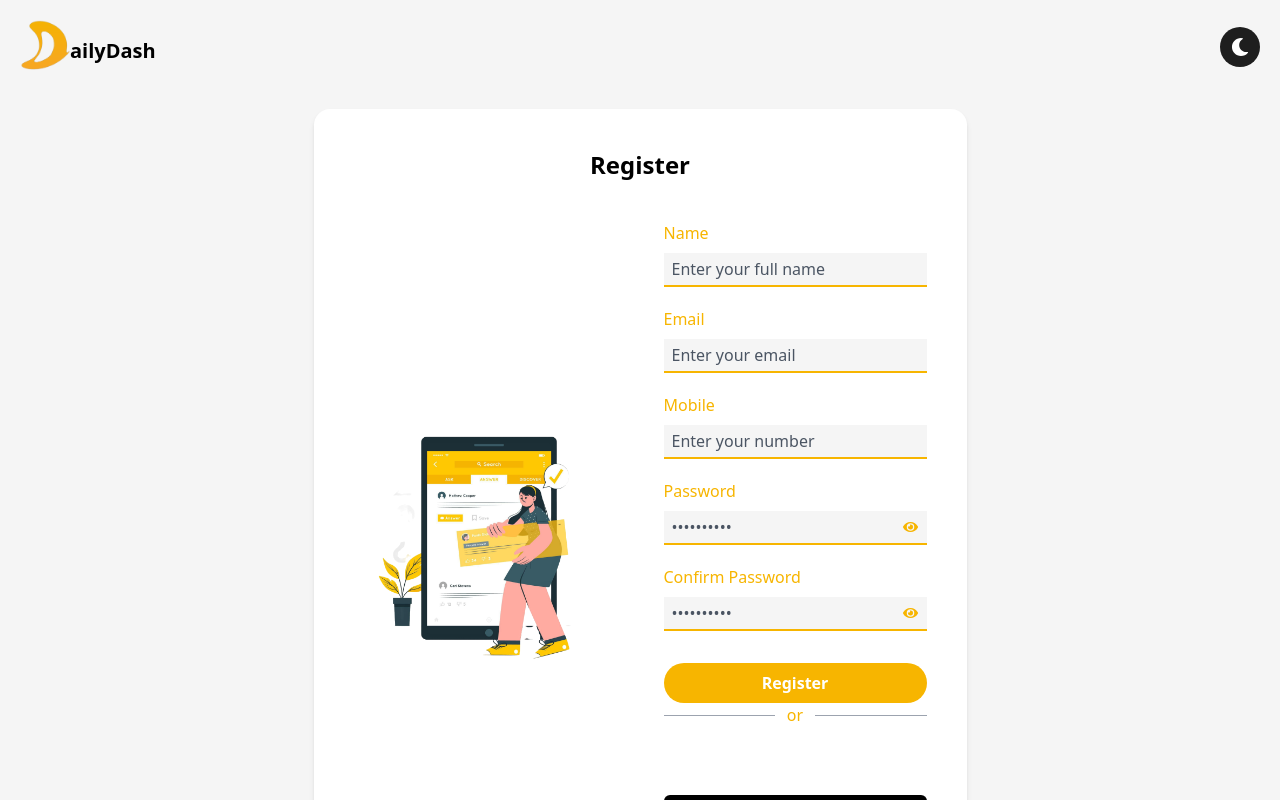
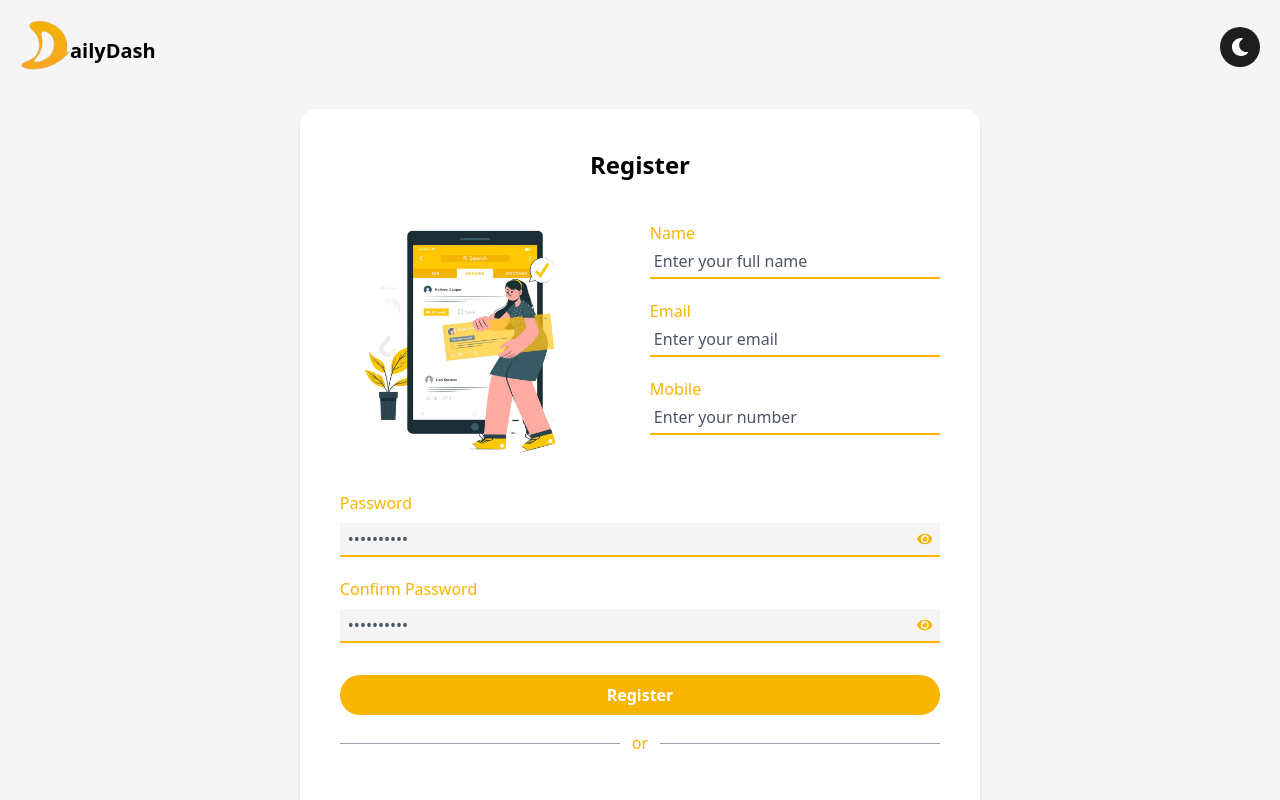
Before and after one commit to Jas1rk/DailyDash, a React (Vite) app in the folder Frontend/: page /signup in a window 1280 px wide. Shown: the top 800 px of the page. Built offline with nearby package versions, Linux system fonts and the light colour scheme; no server answers.

Commit message:
Frontend @react-auth-google error fixed

```diff
--- a/Frontend/src/Components/Authentication/Employe/Signup.tsx
+++ b/Frontend/src/Components/Authentication/Employe/Signup.tsx
@@ -24,40 +24,16 @@ const inputFields: {
   placeHolder: string;
   name: keyof FormValues;
 }[] = [
-  {
-    label: "Name",
-    type: "text",
-    placeHolder: "Enter your full name",
-    name: "name",
-  },
-  {
-    label: "Email",
-    type: "email",
-    placeHolder: "Enter your email",
-    name: "email",
-  },
-  {
-    label: "Mobile",
-    type: "number",
-    placeHolder: "Enter your number",
-    name: "mobile",
-  },
-  {
-    label: "Password",
-    type: "password",
-    placeHolder: "••••••••••",
-    name: "password",
-  },
-  {
-    label: " Confirm Password",
-    type: "password",
-    placeHolder: "••••••••••",
-    name: "confirmPassword",
-  },
+  { label: "Name", type: "text", placeHolder: "Enter your full name", name: "name" },
+  { label: "Email", type: "email", placeHolder: "Enter your email", name: "email" },
+  { label: "Mobile", type: "number", placeHolder: "Enter your number", name: "mobile" },
+  { label: "Password", type: "password", placeHolder: "••••••••••", name: "password" },
+  { label: "Confirm Password", type: "password", placeHolder: "••••••••••", name: "confirmPassword" },
 ];
 
 const Signup: React.FC = () => {
   const [isVisible, setIsVisible] = useState<boolean>(false);
+  const googleLogin = useAuthHandler();
 
   const formik = useFormik<FormValues>({
     initialValues: {
@@ -68,89 +44,87 @@ const Signup: React.FC = () => {
       confirmPassword: "",
     },
     validationSchema: registerValidationSchema,
-    onSubmit: (values, { resetForm }) => {
-      console.log("The Damn login is here", values);
+    onSubmit:  (values, { resetForm }) => {
+      console.log("Submitting form:", values);
       handleRegister(values);
       resetForm();
     },
   });
 
-  const handleRegister = async (values) => {
+  const handleRegister = async (values: FormValues) => {
     try {
-      const response = await axios.post(
-        `${backendUrl}/employ/register-employ`,
-        { values }
-      );
+      const response = await axios.post(`${backendUrl}/employ/register-employ`, {
+        employEmail: values.email,
+      });
+      console.log("Registration success:", response.data);
     } catch (error) {
-      console.log(error, "here is the error");
+      console.error("Registration error:", error);
     }
   };
 
-  const googleLogin = useAuthHandler();
+  return (
+    <div className="w-[90%] md:w-auto flex flex-col items-center bg-colors-lightComponent shadow-md dark:shadow-none gap-5 dark:bg-colors-darkComponent p-8 md:p-10 rounded-2xl">
+      <h1 className="dark:text-white text-2xl font-bold text-center">Register</h1>
 
-  return (
-    <div className="w-[90%] md:w-auto  flex flex-col items-center bg-colors-lightComponent shadow-md dark:shadow-none gap-5  dark:bg-colors-darkComponent p-8 md:p-10 rounded-2xl ">
-      <h1 className="dark:text-white text-2xl font-bold text-center">
-        Register
-      </h1>
-      <div className="flex w-full items-center flex-col md:flex-row md:gap-10">
-        <img src={signup} className="hidden md:block w-[270px]" />
-        <div className="flex flex-col">
-          <form onSubmit={formik.handleSubmit}>
-            {inputFields.map((input, index) => (
+      <form onSubmit={formik.handleSubmit} className="w-full flex flex-col">
+        <div className="flex w-full flex-col md:flex-row md:gap-10">
+          <img src={signup} className="hidden md:block w-[270px]" alt="Signup" />
+          <div className="flex flex-col w-full">
+            {inputFields.slice(0, 3).map((input, index) => (
               <div className="mt-5 w-full" key={index}>
-                <label htmlFor="name" className="text-colors-primaryYellow">
-                  {input.label}
-                </label>
-                <div className="w-full flex items-center bg-colors-whiteScreen dark:bg-colors-blackScreen mt-2 py-1 px-2 outline-none text-colors-primaryYellow border-b-2 text-md border-b-colors-primaryYellow">
+                <label htmlFor={input.name} className="text-colors-primaryYellow">{input.label}</label>
                 <input
                   id={input.name}
                   placeholder={input.placeHolder}
-                    type={
-                      input.type === "password"
-                        ? isVisible
-                          ? "text"
-                          : "password"
-                        : input.type
-                    }
-                    className="w-full bg-transparent outline-none placeholder:text-gray-600"
+                  type={input.type}
+                  className="w-full bg-transparent outline-none bg-colors-whiteScreen dark:bg-colors-blackScreen placeholder:text-gray-600 text-colors-primaryYellow border-b-2 border-b-colors-primaryYellow p-1"
+                  {...formik.getFieldProps(input.name)}
+                />
+                {formik.touched[input.name] && formik.errors[input.name] && (
+                  <p className="text-red-500 text-[12px] mt-1">{formik.errors[input.name]}</p>
+                )}
+              </div>
+            ))}
+          </div>
+        </div>
+
+        <div className="flex flex-col w-full">
+          {inputFields.slice(3).map((input, index) => (
+            <div className="mt-5 w-full" key={index}>
+              <label htmlFor={input.name} className="text-colors-primaryYellow">{input.label}</label>
+              <div className="w-full flex items-center bg-colors-whiteScreen dark:bg-colors-blackScreen mt-2 py-1 px-2 outline-none border-b-2 border-b-colors-primaryYellow">
+                <input
+                  id={input.name}
+                  placeholder={input.placeHolder}
+                  type={input.type === "password" ? (isVisible ? "text" : "password") : input.type}
+                  className="w-full bg-transparent outline-none placeholder:text-gray-600 text-colors-primaryYellow"
+                  min={input.type === 'number' ? 1 : undefined}
                   {...formik.getFieldProps(input.name)}
                 />
                 {input.type === "password" && (
-                    <>
-                      {isVisible ? (
-                        <FaEyeSlash
-                          className="cursor-pointer"
-                          onClick={() => setIsVisible(false)}
-                        />
-                      ) : (
-                        <FaEye
-                          className="cursor-pointer"
-                          onClick={() => setIsVisible(true)}
-                        />
-                      )}
-                    </>
+                  isVisible ? <FaEyeSlash className="cursor-pointer text-colors-primaryYellow" onClick={() => setIsVisible(false)} />
+                  : <FaEye className="cursor-pointer text-colors-primaryYellow" onClick={() => setIsVisible(true)} />
                 )}
               </div>
               {formik.touched[input.name] && formik.errors[input.name] && (
-                  <p className="text-red-500 text-[12px] absolute mt-1">
-                    {formik.errors[input.name]}
-                  </p>
+                <p className="text-red-500 text-[12px] mt-1">{formik.errors[input.name]}</p>
               )}
             </div>
           ))}
-            <button
-              type="submit"
-              className="bg-colors-primaryYellow  w-full text-white mt-8 py-2 px-10 rounded-3xl font-bold"
-            >
+
+          <div>
+          <button type="submit" className="bg-colors-primaryYellow w-full text-white mt-8 py-2 px-10 rounded-3xl font-bold">
             Register
           </button>
-          </form>
-          <div className="flex items-center justify-center gap-1  ">
+
+          </div>
+
+          <div className="flex items-center justify-center gap-1 mt-4">
             <div className="flex-grow h-[1px] bg-gray-400"></div>
             <p className="text-colors-primaryYellow px-2">or</p>
             <div className="flex-grow h-[1px] bg-gray-400"></div>
           </div>
+
           <div className="mt-3 flex flex-col gap-4 overflow-hidden">
             <GoogleLogin
               onSuccess={(response: CredentialResponse) => {
@@ -159,24 +133,18 @@ const Signup: React.FC = () => {
               }}
               onError={() => console.error("Google Login Failed")}
             />
-            <div className="w-full flex items-center justify-around shadow-md bg-black p-2 py-3 rounded-md ">
+            <div className="w-full flex items-center justify-around shadow-md bg-black p-2 py-3 rounded-md">
               <FaGithub className="hover:text-colors-primaryYellow text-2xl cursor-pointer text-white dark:hover:text-colors-primaryYellow" />
-              <p className="text-white font-bold md:font-semibold">
-                Sign in with GitHub
+              <p className="text-white font-bold md:font-semibold">Sign in with GitHub</p>
+            </div>
+          </div>
+
+          <p className="dark:text-white text-center mt-3">
+            Already have an account?{" "}
+            <Link to="/login" className="text-colors-primaryYellow font-bold md:font-semibold">Login</Link>
           </p>
         </div>
-            <p className="dark:text-white text-center">
-              Already have an account ? {" "}
-              <Link
-                to="/login"
-                className="text-colors-primaryYellow font-bold md:font-semibold"
-              >
-                Login
-              </Link>
-            </p>
-          </div>
-        </div>
-      </div>
+      </form>
     </div>
   );
 };
```
Also changed, not shown: 2 other files (tests, documents, lock files or other folders). Lines whose indentation alone changed are shown as unchanged.
